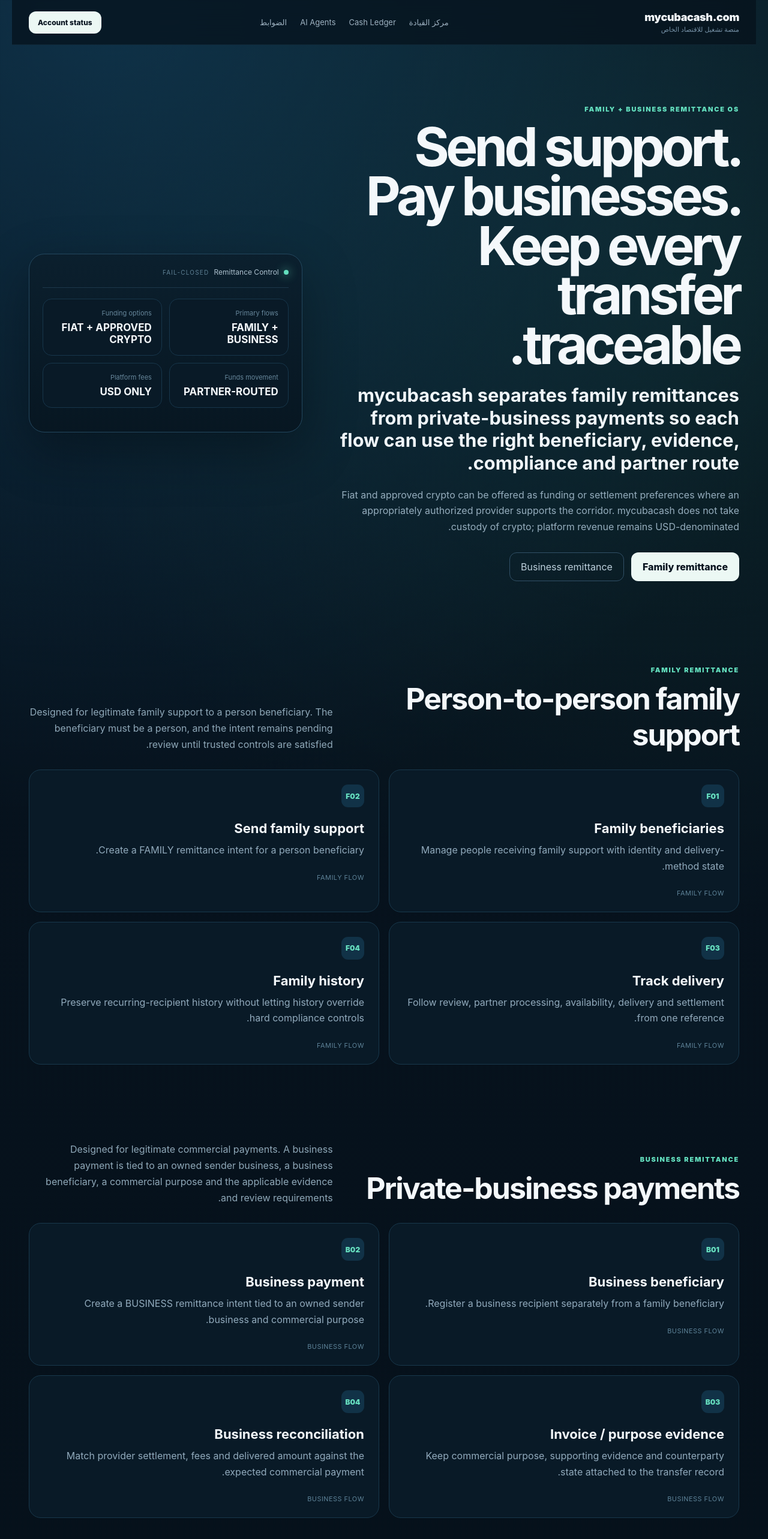
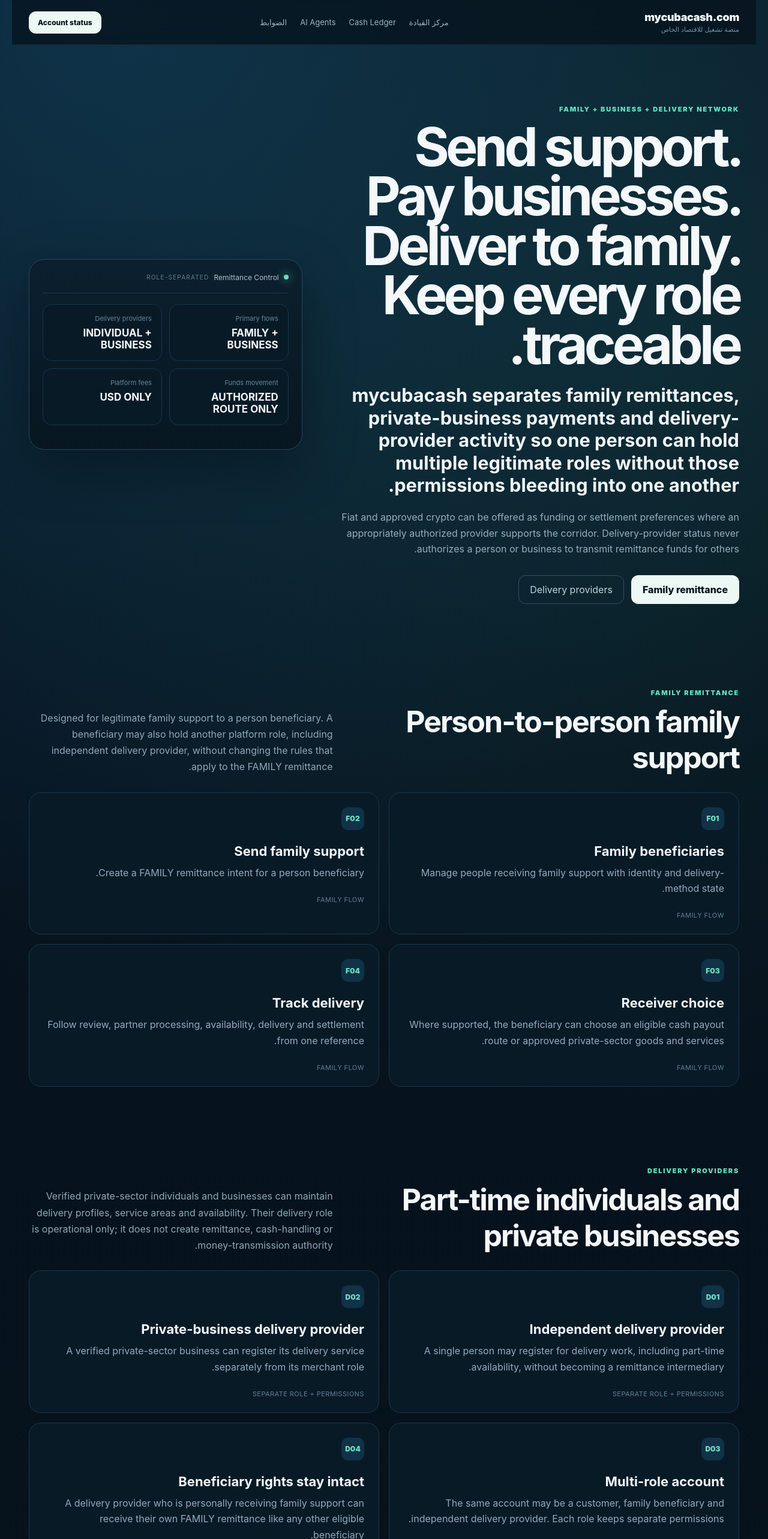
Before and after one commit to SAHJONY/CUBACASH, a Next.js app: page /ar/remittances in a window 1280 px wide. Shown: the top 2566 px of the page at 60% size. Built offline with nearby package versions, Linux system fonts and the light colour scheme.

Commit message:
Show separate delivery and beneficiary roles in remittance UI

```diff
--- a/app/[locale]/remittances/page.tsx
+++ b/app/[locale]/remittances/page.tsx
@@ -3,8 +3,8 @@ import { copy, localeOf } from '@/lib/i18n';
 const family=[
   ['Family beneficiaries','Manage people receiving family support with identity and delivery-method state.'],
   ['Send family support','Create a FAMILY remittance intent for a person beneficiary.'],
-  ['Track delivery','Follow review, partner processing, availability, delivery and settlement from one reference.'],
-  ['Family history','Preserve recurring-recipient history without letting history override hard compliance controls.']
+  ['Receiver choice','Where supported, the beneficiary can choose an eligible cash payout route or approved private-sector goods and services.'],
+  ['Track delivery','Follow review, partner processing, availability, delivery and settlement from one reference.']
 ] as const;
 
 const business=[
@@ -12,6 +12,13 @@ const business=[
   ['Business payment','Create a BUSINESS remittance intent tied to an owned sender business and commercial purpose.'],
   ['Invoice / purpose evidence','Keep commercial purpose, supporting evidence and counterparty state attached to the transfer record.'],
   ['Business reconciliation','Match provider settlement, fees and delivered amount against the expected commercial payment.']
+] as const;
+
+const delivery=[
+  ['Independent delivery provider','A single person may register for delivery work, including part-time availability, without becoming a remittance intermediary.'],
+  ['Private-business delivery provider','A verified private-sector business can register its delivery service separately from its merchant role.'],
+  ['Multi-role account','The same account may be a customer, family beneficiary and independent delivery provider. Each role keeps separate permissions.'],
+  ['Beneficiary rights stay intact','A delivery provider who is personally receiving family support can receive their own FAMILY remittance like any other eligible beneficiary.']
 ] as const;
 
 const crypto=[
@@ -35,26 +42,31 @@ export default async function Remittances({params}:{params:Promise<{locale:strin
 
     <section className="hero">
       <div className="heroCopy">
-        <div className="eyebrow">FAMILY + BUSINESS REMITTANCE OS</div>
-        <h1>Send support. Pay businesses. Keep every transfer traceable.</h1>
-        <p className="heroLead">mycubacash separates family remittances from private-business payments so each flow can use the right beneficiary, evidence, compliance and partner route.</p>
-        <p className="heroSub">Fiat and approved crypto can be offered as funding or settlement preferences where an appropriately authorized provider supports the corridor. mycubacash does not take custody of crypto; platform revenue remains USD-denominated.</p>
-        <div className="actions"><a className="cta" href="#family">Family remittance</a><a className="ghost" href="#business">Business remittance</a></div>
+        <div className="eyebrow">FAMILY + BUSINESS + DELIVERY NETWORK</div>
+        <h1>Send support. Pay businesses. Deliver to family. Keep every role traceable.</h1>
+        <p className="heroLead">mycubacash separates family remittances, private-business payments and delivery-provider activity so one person can hold multiple legitimate roles without those permissions bleeding into one another.</p>
+        <p className="heroSub">Fiat and approved crypto can be offered as funding or settlement preferences where an appropriately authorized provider supports the corridor. Delivery-provider status never authorizes a person or business to transmit remittance funds for others.</p>
+        <div className="actions"><a className="cta" href="#family">Family remittance</a><a className="ghost" href="#delivery">Delivery providers</a></div>
       </div>
       <aside className="commandPreview" aria-label="Remittance overview">
-        <div className="previewTop"><span className="liveDot"/> Remittance Control <span className="previewTag">FAIL-CLOSED</span></div>
+        <div className="previewTop"><span className="liveDot"/> Remittance Control <span className="previewTag">ROLE-SEPARATED</span></div>
         <div className="previewGrid">
           <div><span>Primary flows</span><strong>FAMILY + BUSINESS</strong></div>
-          <div><span>Funding options</span><strong>FIAT + APPROVED CRYPTO</strong></div>
-          <div><span>Funds movement</span><strong>PARTNER-ROUTED</strong></div>
+          <div><span>Delivery providers</span><strong>INDIVIDUAL + BUSINESS</strong></div>
+          <div><span>Funds movement</span><strong>AUTHORIZED ROUTE ONLY</strong></div>
           <div><span>Platform fees</span><strong>USD ONLY</strong></div>
         </div>
       </aside>
     </section>
 
     <section className="section" id="family">
-      <div className="sectionHead"><div><span className="eyebrow">FAMILY REMITTANCE</span><h2>Person-to-person family support</h2></div><p>Designed for legitimate family support to a person beneficiary. The beneficiary must be a person, and the intent remains pending review until trusted controls are satisfied.</p></div>
+      <div className="sectionHead"><div><span className="eyebrow">FAMILY REMITTANCE</span><h2>Person-to-person family support</h2></div><p>Designed for legitimate family support to a person beneficiary. A beneficiary may also hold another platform role, including independent delivery provider, without changing the rules that apply to the FAMILY remittance.</p></div>
       <div className="featureGrid">{family.map(([title,description],i)=><article className="feature" key={title}><div className="icon">F{String(i+1).padStart(2,'0')}</div><h3>{title}</h3><p>{description}</p><div className="featureMeta">FAMILY FLOW</div></article>)}</div>
+    </section>
+
+    <section className="section" id="delivery">
+      <div className="sectionHead"><div><span className="eyebrow">DELIVERY PROVIDERS</span><h2>Part-time individuals and private businesses</h2></div><p>Verified private-sector individuals and businesses can maintain delivery profiles, service areas and availability. Their delivery role is operational only; it does not create remittance, cash-handling or money-transmission authority.</p></div>
+      <div className="featureGrid">{delivery.map(([title,description],i)=><article className="feature" key={title}><div className="icon">D{String(i+1).padStart(2,'0')}</div><h3>{title}</h3><p>{description}</p><div className="featureMeta">SEPARATE ROLE + PERMISSIONS</div></article>)}</div>
     </section>
 
     <section className="section" id="business">
@@ -67,7 +79,7 @@ export default async function Remittances({params}:{params:Promise<{locale:strin
       <div className="featureGrid">{crypto.map(([asset,networks],i)=><article className="feature" key={asset}><div className="icon">C{String(i+1).padStart(2,'0')}</div><h3>{asset}</h3><p>{networks}</p><div className="featureMeta">AUTHORIZED PROVIDER REQUIRED</div></article>)}</div>
     </section>
 
-    <section className="policyBlock"><div><span className="eyebrow">CORE RULE</span><h2>Funding preference never overrides compliance</h2></div><p>Family and business classification, sanctions state, identity/KYB, corridor controls, approved crypto asset/network policy and authorized-provider eligibility all remain separate gates. Crypto never bypasses them.</p></section>
-    <footer className="footer"><strong>mycubacash.com</strong><span>Family + Business Remittance · Fiat + Approved Crypto</span><span>v0.8</span></footer>
+    <section className="policyBlock"><div><span className="eyebrow">CORE RULE</span><h2>One account can have many roles, but authority never transfers between roles</h2></div><p>A delivery provider may receive their own family remittance as a beneficiary. That does not authorize them to receive or transmit remittance funds on behalf of unrelated customers. Family/business classification, identity/KYB, sanctions state, corridor controls and authorized-provider eligibility remain separate gates.</p></section>
+    <footer className="footer"><strong>mycubacash.com</strong><span>Family + Business Remittance · Private-Sector Delivery Network</span><span>v0.9</span></footer>
   </main>;
 }
```
